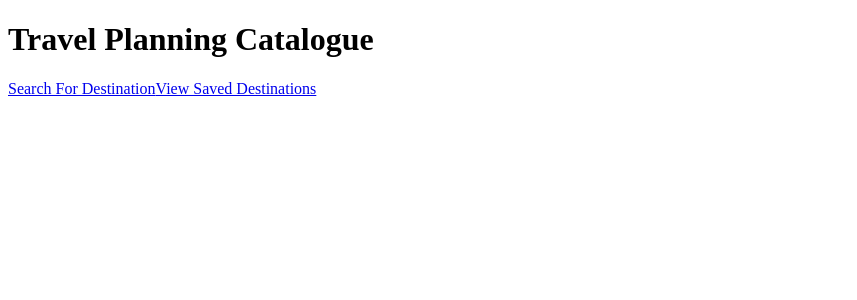
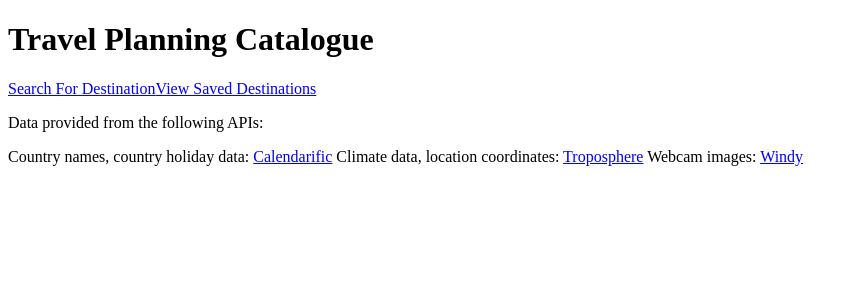
Before and after one commit to qdaniel4/capstoneProject4, a Flask app: template templates/base.html in a window 1280 px wide. Shown: the top 300 px of the page, without its empty margins (0-857 px from the left). Run offline with Flask 2, Linux system fonts and the light colour scheme; the template is opened without the code that fills it, so the values that code supplies are empty.

Commit message:
API credits in html templates

```diff
--- a/templates/base.html
+++ b/templates/base.html
@@ -18,5 +18,12 @@
 
   {% endblock %}
 
+    <div class="content-box">
+      <!--API credits-->
+      <p>Data provided from the following APIs:</p>
+      <span class="api-credit">Country names, country holiday data: <a href="https://calendarific.com/">Calendarific</a></span>
+      <span class="api-credit">Climate data, location coordinates: <a href="https://www.troposphere.io/developer">Troposphere</a></span>
+      <span class="api-credit">Webcam images: <a href="https://api.windy.com/">Windy</a></span>
+    </div>
 </body>
 </html>
```
